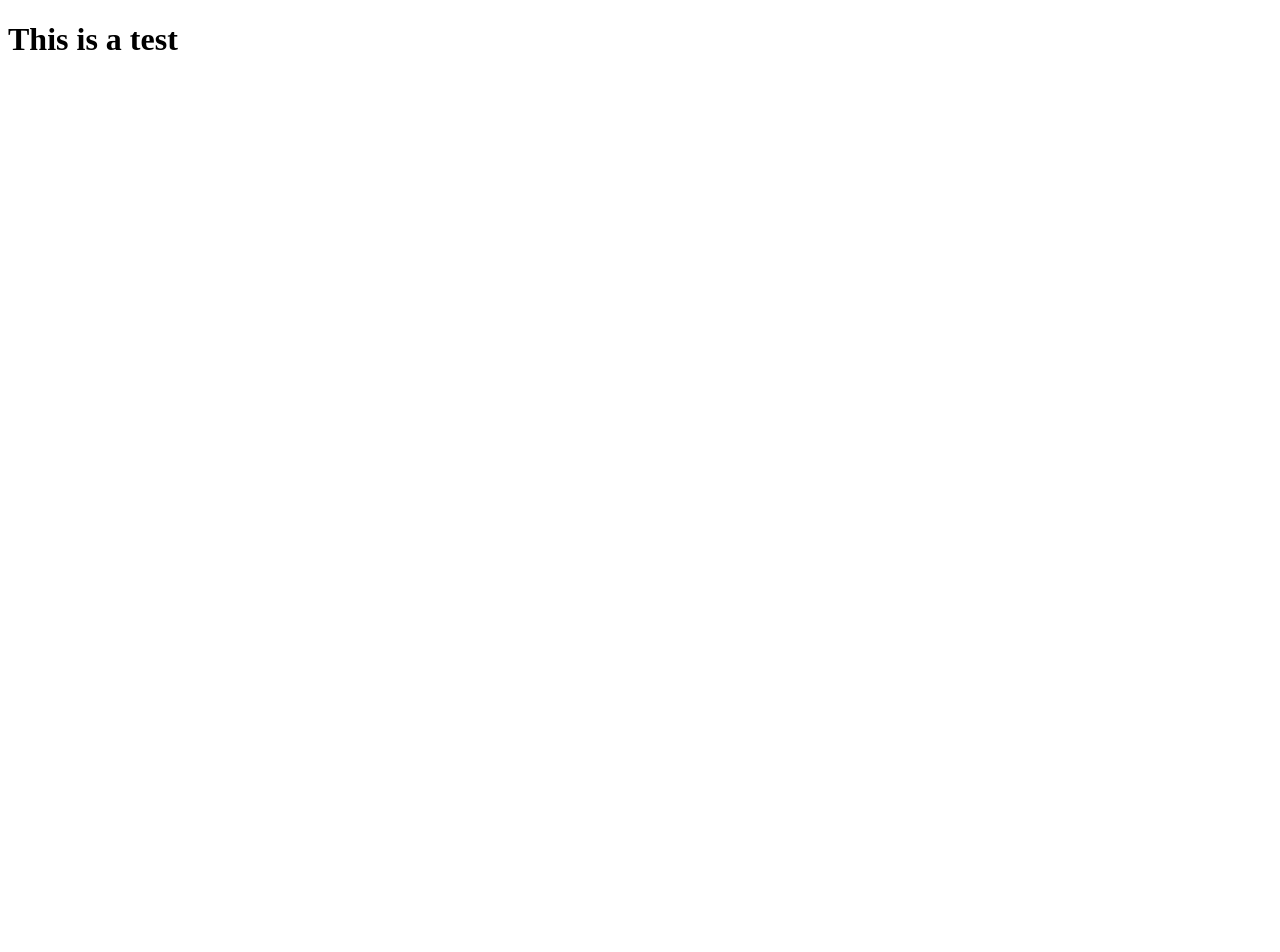
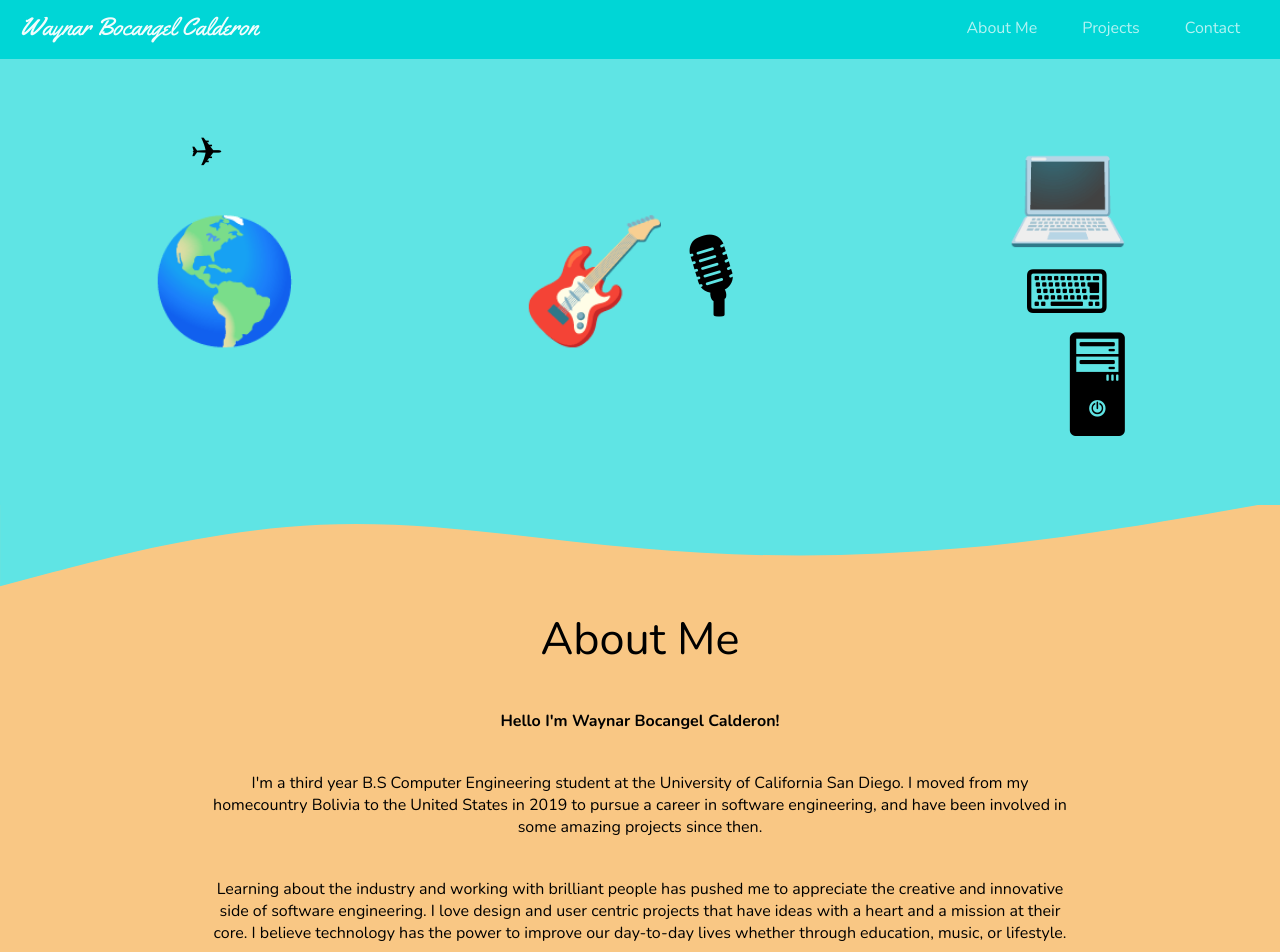
Before and after one commit to waynarbocangel/portfolio, a website: page public/views/index.html in a window 1280 px wide. Shown: the top 952 px of the page. Before the commit the page ends 800 px from the top, so only its background shows below. Drawn offline with nearby package versions, Linux system fonts and the light colour scheme; files that its build step writes are made by us from their sources.

Commit message:
Base structure and styles

```diff
--- a/public/views/index.html
+++ b/public/views/index.html
@@ -1,10 +1,81 @@
 <!DOCTYPE html>
 <html lang="en">
 <head>
-	<title>Document</title>
+	<title>Waynar Bocangel Calderon</title>
+	<link rel="preconnect" href="https://fonts.googleapis.com">
+	<link rel="preconnect" href="https://fonts.gstatic.com" crossorigin>
+	<link href="https://fonts.googleapis.com/css2?family=Nunito:ital,wght@0,200;0,300;0,400;0,600;0,700;0,800;0,900;1,200;1,300;1,400;1,600;1,700;1,800;1,900&family=Titillium+Web:ital,wght@0,200;0,300;0,400;0,600;0,700;0,900;1,200;1,300;1,400;1,600;1,700&family=Yellowtail&display=swap" rel="stylesheet">
 	<link rel="stylesheet" href="./views/styles/general.css" type="text/css">
+	<link rel="stylesheet" href="./views/styles/index.css" type="text/css">
 </head>
 <body>
-	<h1>This is a test</h1>
+	<div id="bodyBackgroundTop"></div>
+	<div id="bodyBackgroundBottom"></div>
+	<section id="body">
+		<header>
+			<section id="topBar">
+				<h1 id="title">Waynar Bocangel Calderon</h1>
+				<nav id="mainNavigation">
+					<ul>
+						<li><a>About Me</a></li>
+						<li><a>Projects</a></li>
+						<!-- <ul>
+							<li>Alexandria</li>
+							<li>BooJo</li>
+							<li>ProBolivia</li>
+						</ul> -->
+						<li><a>Contact</a></li>
+					</ul>
+				</nav>
+			</section>
+			<section id="banner">
+				<p id="worldIconHeader">&#127758;</p>
+				<p id="planeIconHeader">&#9992;</p>
+				<p id="guitarIconHeader">&#127928;</p>
+				<p id="microphoneIconHeader">&#127897;</p>
+				<p id="laptopIconHeader">&#128187;</p>
+				<p id="desktopIconHeader">&#128421;</p>
+				<p id="keyboardIconHeader">&#9000;</p>
+			</section>
+			<svg xmlns="http://www.w3.org/2000/svg" viewBox="0 -63 1440 200">
+				<path fill="#5fe4e4" fill-opacity="1" d="M0,96L60,80C120,64,240,32,360,26.7C480,21,600,43,720,53.3C840,64,960,64,1080,53.3C1200,43,1320,21,1380,10.7L1440,0L1440,0L1380,0C1320,0,1200,0,1080,0C960,0,840,0,720,0C600,0,480,0,360,0C240,0,120,0,60,0L0,0Z"></path>
+			</svg>
+		</header>
+		<main>
+			<section id="aboutMe">
+				<h2>About Me</h2>
+				<p><strong>Hello I'm Waynar Bocangel Calderon!</strong></p>
+				<p>
+					I'm a third year B.S Computer Engineering student at the University of California San Diego.
+					I moved from my homecountry Bolivia to the United States in 2019 to pursue a career in software
+					engineering, and have been involved in some amazing projects since then.
+				</p>
+				<p>
+					Learning about the industry and working with brilliant people has pushed me to appreciate
+					the creative and innovative side of software engineering. I love design and user centric projects
+					that have ideas with a heart and a mission at their core. I believe technology has the power
+					to improve our day-to-day lives whether through education, music, or lifestyle.
+				</p>
+			</section>
+			<svg xmlns="http://www.w3.org/2000/svg" viewBox="0 0 1440 320">
+				<path fill="#F34213" fill-opacity="1" d="M0,96L30,128C60,160,120,224,180,224C240,224,300,160,360,149.3C420,139,480,181,540,202.7C600,224,660,224,720,192C780,160,840,96,900,96C960,96,1020,160,1080,202.7C1140,245,1200,267,1260,234.7C1320,203,1380,117,1410,74.7L1440,32L1440,320L1410,320C1380,320,1320,320,1260,320C1200,320,1140,320,1080,320C1020,320,960,320,900,320C840,320,780,320,720,320C660,320,600,320,540,320C480,320,420,320,360,320C300,320,240,320,180,320C120,320,60,320,30,320L0,320Z"></path>
+			</svg>
+			<section id="projects">
+				<h2>Projects</h2>
+				<div id="projectCards"></div>
+			</section>
+			<svg xmlns="http://www.w3.org/2000/svg" viewBox="0 60 1440 300">
+				<path fill="#187795" fill-opacity="1" d="M0,96L80,117.3C160,139,320,181,480,165.3C640,149,800,75,960,90.7C1120,107,1280,213,1360,266.7L1440,320L1440,320L1360,320C1280,320,1120,320,960,320C800,320,640,320,480,320C320,320,160,320,80,320L0,320Z"></path>
+			</svg>
+			<section id="contact">
+				<h2>Contact</h2>
+				<div id="contactCards"></div>
+			</section>
+		</main>
+		<footer>
+			<p id="copyRight"></p>
+		</footer>
+	</section>
+	<script src="./controllers/index.js"></script>
 </body>
 </html>
--- a/public/views/styles/general.css
+++ b/public/views/styles/general.css
@@ -0,0 +1,101 @@
+body{
+    margin: 0;
+    padding: 0;
+    background-color: rgb(0, 214, 214);
+}
+
+#body{
+    font-family: "Nunito", sans-serif;
+    margin: 0;
+    padding: 0;
+}
+
+#bodyBackgroundTop{
+    margin: 0;
+    padding: 0;
+    top: 0;
+    left: 0;
+    width: 100vw;
+    height: 50vh;
+    background-color: #5fe4e4;
+    position:fixed;
+    z-index: -1;
+}
+
+#bodyBackgroundBottom{
+    margin: 0;
+    padding: 0;
+    bottom: 0;
+    left: 0;
+    width: 100vw;
+    height: 50vh;
+    background-color: #1C110A;
+    position:fixed;
+    z-index: -2;
+}
+
+/* Header Styles */
+
+/* Navigation Bar */
+#topBar {
+    margin: 0;
+    padding: 0;
+    background-color: rgb(0, 214, 214);
+    color: white;
+    display: flex;
+    position: fixed;
+    top: 0;
+    left: 0;
+    z-index: 10;
+}
+
+#title {
+    font-family: 'Yellowtail', cursive;
+    font-weight: 100;
+    font-size: 25px;
+    width: 300px;
+    margin: 10px 0 0 20px;
+    cursor: pointer;
+    opacity: 0.95;
+}
+
+#title:hover{
+    opacity: 1;
+}
+
+#mainNavigation {
+    width: calc(100vw - 320px);
+}
+
+#mainNavigation ul{
+    list-style-type: none;
+    display: flex;
+    flex-wrap: wrap;
+    justify-content: flex-end;
+    margin: 17px 0 20px 0;
+    padding: 0;
+    width: calc(100vw - 340px);
+}
+
+#mainNavigation ul > li{
+    padding: 0 20px 0 25px;
+}
+
+#mainNavigation ul > li a{
+    font-weight: 300;
+    opacity: 0.7;
+    transition: 15ms ease-in-out;
+}
+
+#mainNavigation ul > li a.selected{
+    opacity: 1;
+}
+
+#mainNavigation ul > li a:hover {
+    opacity: 1;
+    transition: 15ms ease-in-out;
+}
+
+footer{
+    background-color: white;
+}
--- /dev/null
+++ b/public/views/styles/index.css
@@ -0,0 +1,144 @@
+/* Header Styles */
+#banner{
+    width: 100vw;
+    height: 450px;
+    margin: 0;
+    padding: 55px 0 0 0;
+    position: relative;
+    background-size: 250px;
+    background-color: #5fe4e4;
+    z-index: 0;
+}
+
+#banner + svg{
+    margin-top: -60px;
+    size: cover;
+    overflow-y: hidden;
+    position: relative;
+    z-index: 1;
+}
+
+#banner p{
+    position: absolute;
+    margin: 0;
+    padding: 0;
+}
+
+#worldIconHeader {
+    top: calc(50% - 30px);
+    left: 150px;
+    font-size: 120px;
+    line-height: 120px;
+}
+
+#planeIconHeader {
+    top: calc(50% - 120px);
+    left: 190px;
+    font-size: 40px;
+    line-height: 40px;
+}
+
+#guitarIconHeader {
+    top: calc(50% - 30px);
+    left: calc(50% - 120px);
+    font-size: 120px;
+    line-height: 120px;
+}
+
+#microphoneIconHeader {
+    top: calc(50% - 15px);
+    left: calc(50% + 45px);
+    font-size: 90px;
+    line-height: 90px;
+}
+
+#laptopIconHeader {
+    top: calc(50% - 110px);
+    right: 150px;
+    font-size: 100px;
+    line-height: 100px;
+}
+
+#desktopIconHeader {
+    top: calc(50% + 90px);
+    right: 150px;
+    font-size: 100px;
+    line-height: 100px;
+}
+
+#keyboardIconHeader {
+    top: calc(50% + 10px);
+    right: 170px;
+    font-size: 60px;
+    line-height: 60px;
+}
+
+/* Main Section Styles */
+main{
+    margin: 0;
+    padding: 0;
+}
+
+main > section {
+    text-align: center;
+    text-align-last: center;
+}
+
+main > section > h2{
+    margin: 0 auto;
+    font-size: 45px;
+    font-weight: 300;
+    width: 70%;
+}
+
+#aboutMe{
+    margin-top: -150px;
+    margin-bottom: -300px;
+    padding: 130px 20px 300px;
+    background-color:#F9C784;
+    color: black;
+}
+
+#aboutMe p {
+    margin: 40px auto 0 auto;
+    width: 70%;
+}
+
+#aboutMe + svg{
+    margin: 0;
+    padding: 0;
+}
+
+#projects{
+    background-color:#F34213;
+    color: white;
+    margin-top: -40px;
+    height: 900px;
+}
+
+#projects + svg{
+    margin-top: -300px;
+}
+
+#contact{
+    margin-top: -44.5px;
+    background-color:#187795;
+    color: white;
+    height: 300px;
+    position: relative;
+}
+
+#contact h2{
+    position: absolute;
+    top: -70px;
+    width: 100%;
+}
+
+footer{
+    background-color: #1C110A;
+    height: 50px;
+    width: 100%;
+    margin: -20px 0 -10px 0;
+    left: 0;
+    padding: 0;
+}
```
